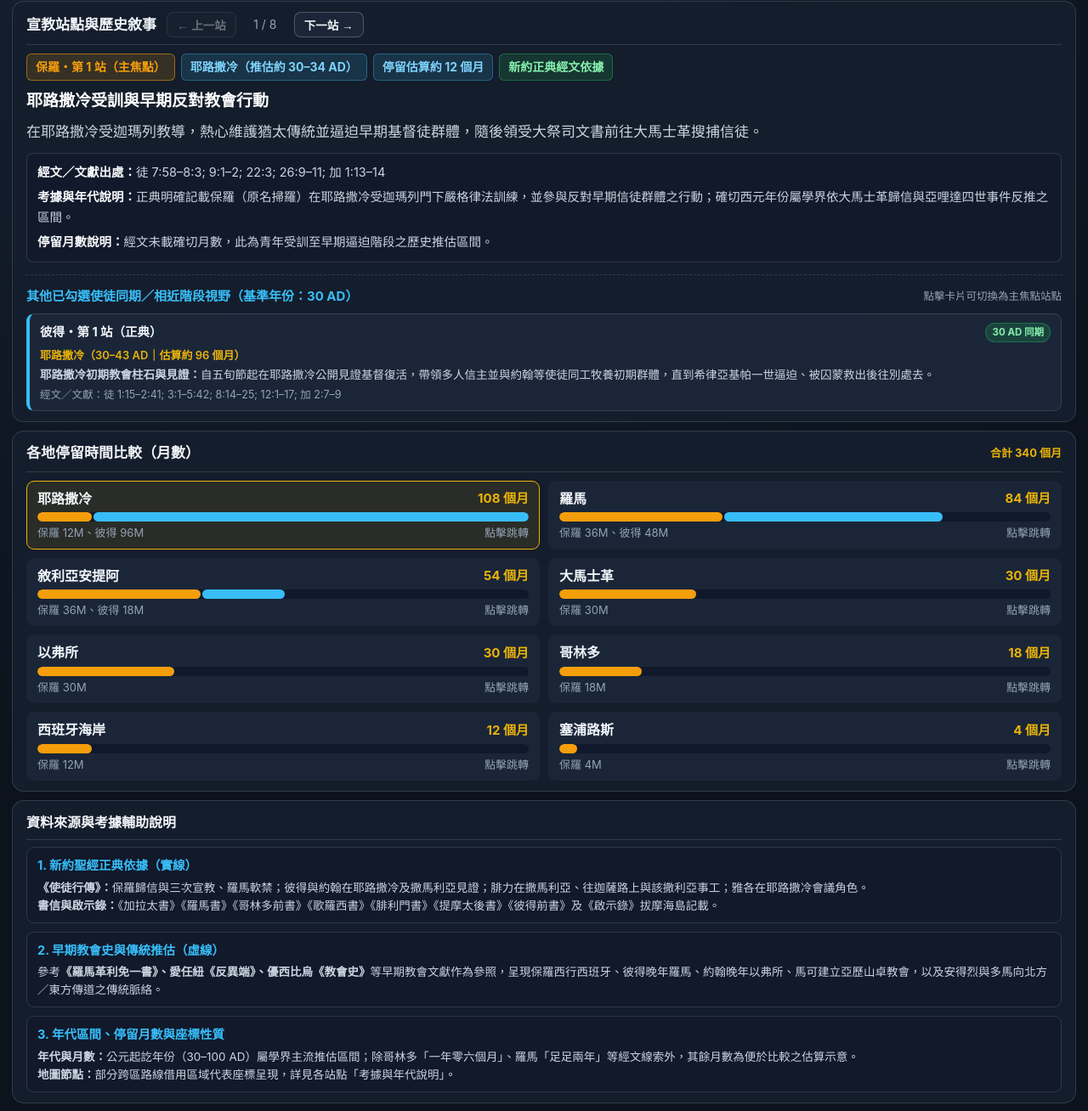
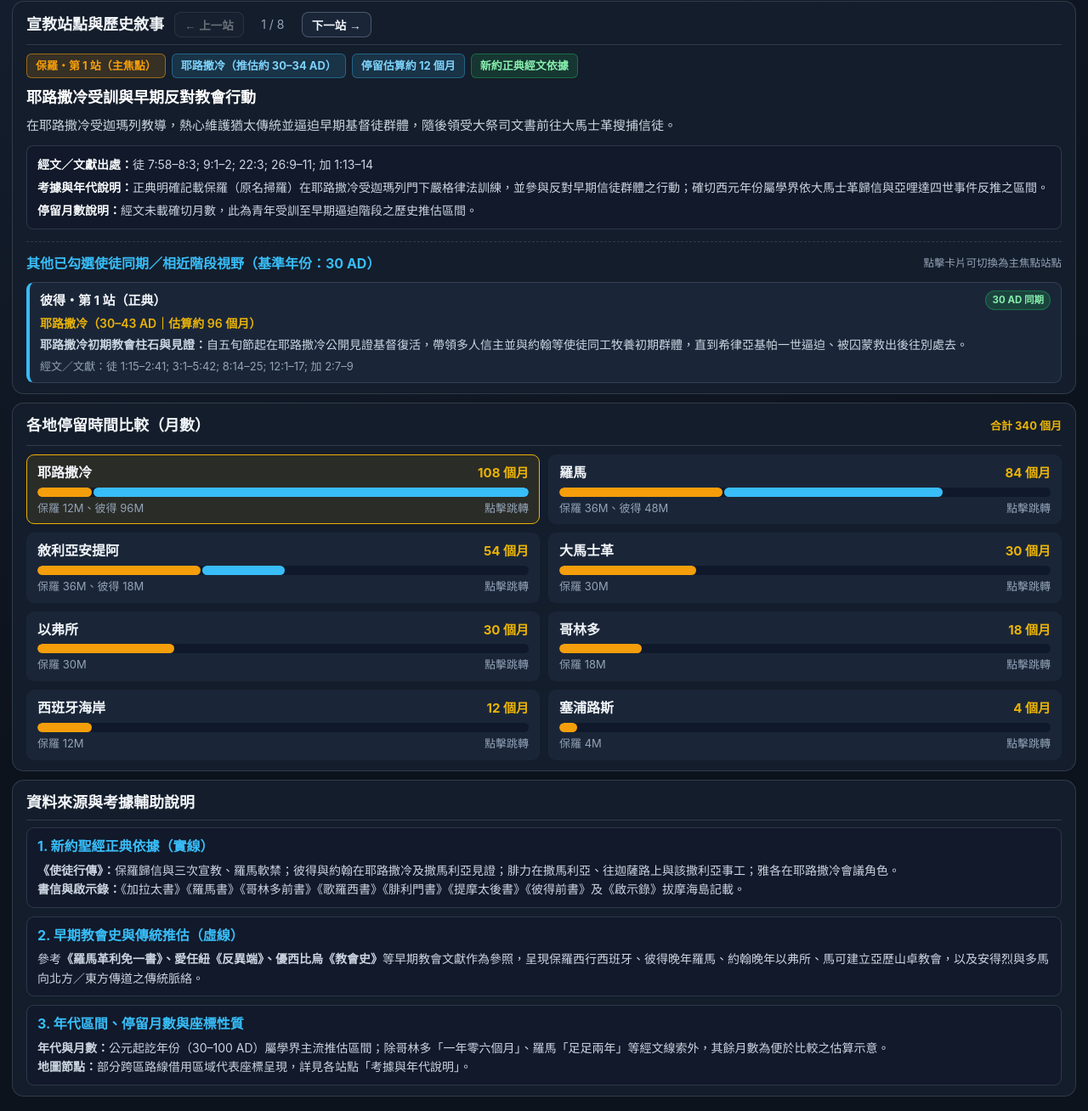
Before and after one commit to davihuan2/apostles-map, a plain HTML site: page index.html in a window 1280 px wide. Shown: the part 592-1900 px from the top of the page at 85% size. Drawn offline with Linux system fonts and the light colour scheme.

Commit message:
Add files via upload

```diff
--- a/index.html
+++ b/index.html
@@ -21,6 +21,13 @@
       --radius-md: 10px;
       --radius-lg: 14px;
       --font-sans: "PingFang TC", "Microsoft JhengHei", "Noto Sans TC", -apple-system, BlinkMacSystemFont, sans-serif;
+
+      /* 統一全站桌機與手機一致的字級階層 */
+      --fs-h2: 18px;
+      --fs-h3: 16px;
+      --fs-body: 15px;
+      --fs-sub: 14px;
+      --fs-caption: 13px;
     }
 
     * {
@@ -35,9 +42,11 @@
       background: var(--bg-app);
       color: var(--text-primary);
       font-family: var(--font-sans);
-      font-size: 16px;
-      line-height: 1.55;
+      font-size: var(--fs-body);
+      line-height: 1.6;
       -webkit-font-smoothing: antialiased;
+      -webkit-text-size-adjust: 100%;
+      text-size-adjust: 100%;
       overflow-x: hidden;
     }
 
@@ -380,7 +389,7 @@
     }
 
     .panel-title {
-      font-size: 17px;
+      font-size: var(--fs-h2);
       font-weight: 700;
       color: var(--text-primary);
     }
@@ -414,8 +423,8 @@
     }
 
     .narrative-body {
-      font-size: 17px;
-      line-height: 1.7;
+      font-size: var(--fs-body);
+      line-height: 1.65;
       color: var(--text-secondary);
     }
 
@@ -433,7 +442,7 @@
       gap: 5px;
       padding: 3px 10px;
       border-radius: 6px;
-      font-size: 14px;
+      font-size: var(--fs-caption);
       font-weight: 700;
       background: rgba(56, 189, 248, 0.14);
       color: #7dd3fc;
@@ -453,7 +462,7 @@
     }
 
     .narrative-heading {
-      font-size: 19px;
+      font-size: var(--fs-h2);
       font-weight: 700;
       color: #ffffff;
       margin-bottom: 6px;
@@ -467,7 +476,7 @@
     }
 
     .concurrent-title {
-      font-size: 15px;
+      font-size: var(--fs-h3);
       font-weight: 700;
       color: var(--accent-cyan);
       margin-bottom: 8px;
@@ -509,7 +518,7 @@
       align-items: center;
       justify-content: space-between;
       gap: 6px;
-      font-size: 14.5px;
+      font-size: var(--fs-body);
       font-weight: 700;
       color: var(--text-primary);
       margin-bottom: 3px;
@@ -536,16 +545,16 @@
     }
 
     .concurrent-sub {
-      font-size: 13px;
+      font-size: var(--fs-sub);
       color: var(--accent-gold);
       font-weight: 600;
       margin-bottom: 3px;
     }
 
     .concurrent-desc {
-      font-size: 13.5px;
+      font-size: var(--fs-sub);
       color: var(--text-secondary);
-      line-height: 1.48;
+      line-height: 1.55;
     }
 
     /* 5. 各地停留時間比較（月數） */
@@ -587,14 +596,14 @@
       display: flex;
       align-items: center;
       justify-content: space-between;
-      font-size: 16px;
+      font-size: var(--fs-h3);
       font-weight: 700;
       color: var(--text-primary);
       margin-bottom: 4px;
     }
 
     .duration-val {
-      font-size: 15px;
+      font-size: var(--fs-body);
       color: var(--accent-gold);
       white-space: nowrap;
     }
@@ -617,7 +626,7 @@
 
     .bar-caption {
       margin-top: 3px;
-      font-size: 13px;
+      font-size: var(--fs-caption);
       color: var(--text-muted);
       display: flex;
       justify-content: space-between;
@@ -676,13 +685,13 @@
       border: 1px solid var(--border-subtle);
       border-radius: var(--radius-lg);
       padding: 12px 16px;
-      font-size: 14px;
-      line-height: 1.65;
+      font-size: var(--fs-sub);
+      line-height: 1.6;
       color: var(--text-secondary);
     }
 
     .reference-footer-title {
-      font-size: 16px;
+      font-size: var(--fs-h2);
       font-weight: 700;
       color: var(--text-primary);
       margin-bottom: 8px;
@@ -704,16 +713,16 @@
     }
 
     .reference-card h4 {
-      font-size: 14.5px;
+      font-size: var(--fs-h3);
       font-weight: 700;
       color: var(--accent-cyan);
       margin-bottom: 4px;
     }
 
     .reference-card p {
-      font-size: 13.5px;
+      font-size: var(--fs-sub);
       color: var(--text-secondary);
-      line-height: 1.55;
+      line-height: 1.6;
     }
 
     @media (max-width: 860px) {
@@ -756,9 +765,9 @@
       }
 
       .source-btn {
-        padding: 3px 5px;
-        font-size: 11px;
-        min-height: 26px;
+        padding: 3px 7px;
+        font-size: 12.5px;
+        min-height: 28px;
       }
 
       .map-controls-inline {
@@ -1664,7 +1673,7 @@
               </div>
               <div class="concurrent-sub">${oCity ? oCity.name : ""}（${oStop.start}–${oStop.end} AD｜估算約 ${oStop.months} 個月）</div>
               <div class="concurrent-desc"><strong>${oStop.title}：</strong>${oStop.desc}</div>
-              <div class="concurrent-desc" style="margin-top:4px; font-size:12.5px; color:var(--text-muted);">經文／文獻：${oStop.ref}</div>
+              <div class="concurrent-desc" style="margin-top:4px; font-size:var(--fs-caption); color:var(--text-muted);">經文／文獻：${oStop.ref}</div>
             </div>
           `;
         }).join("");
@@ -1691,7 +1700,7 @@
         </div>
         <div class="narrative-heading">${stop.title}</div>
         <p>${stop.desc}</p>
-        <div style="margin-top:10px; padding:10px 12px; border-radius:8px; background:rgba(15,23,42,0.55); border:1px solid var(--border-subtle); font-size:14.5px; color:var(--text-secondary);">
+        <div style="margin-top:10px; padding:10px 12px; border-radius:8px; background:rgba(15,23,42,0.55); border:1px solid var(--border-subtle); font-size:var(--fs-sub); color:var(--text-secondary);">
           <div style="margin-bottom:4px;"><strong style="color:#f8fafc;">經文／文獻出處：</strong>${stop.ref}</div>
           <div style="margin-bottom:4px;"><strong style="color:#f8fafc;">考據與年代說明：</strong>${stop.basisNote || ""}</div>
           <div><strong style="color:#f8fafc;">停留月數說明：</strong>${stop.durationBasis || ""}</div>
```
